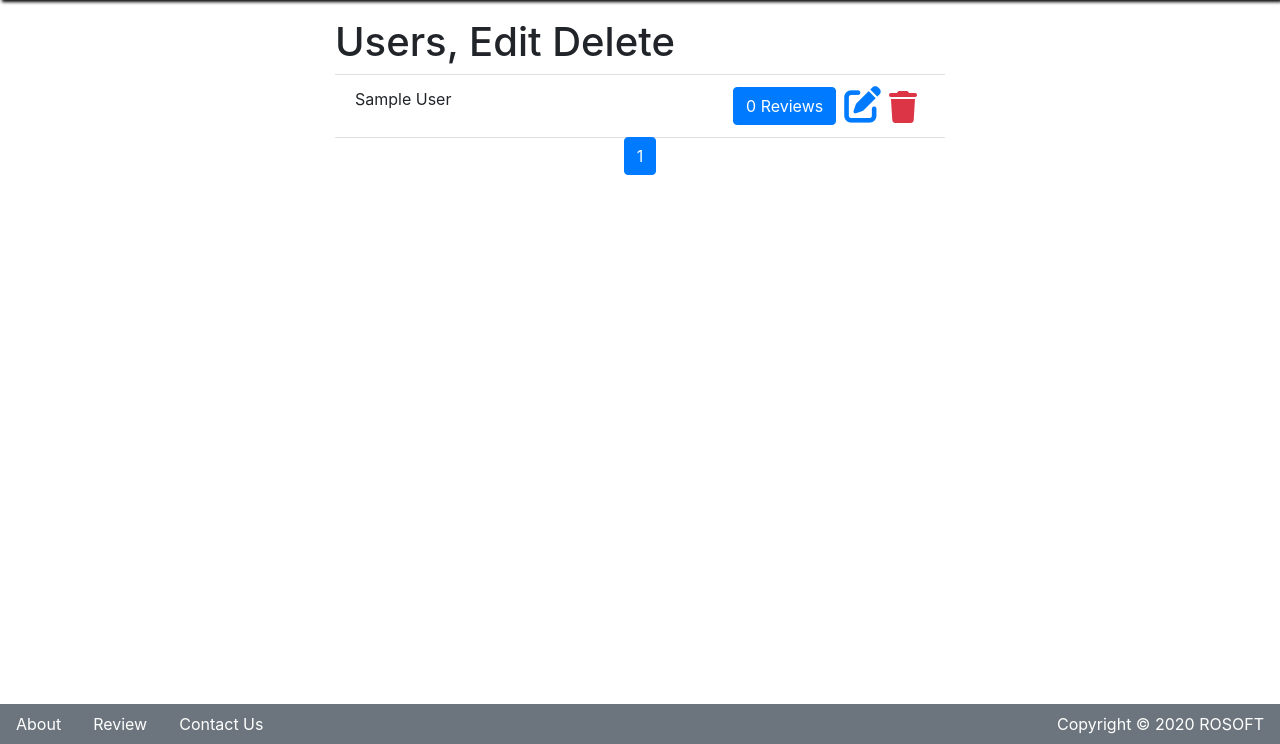
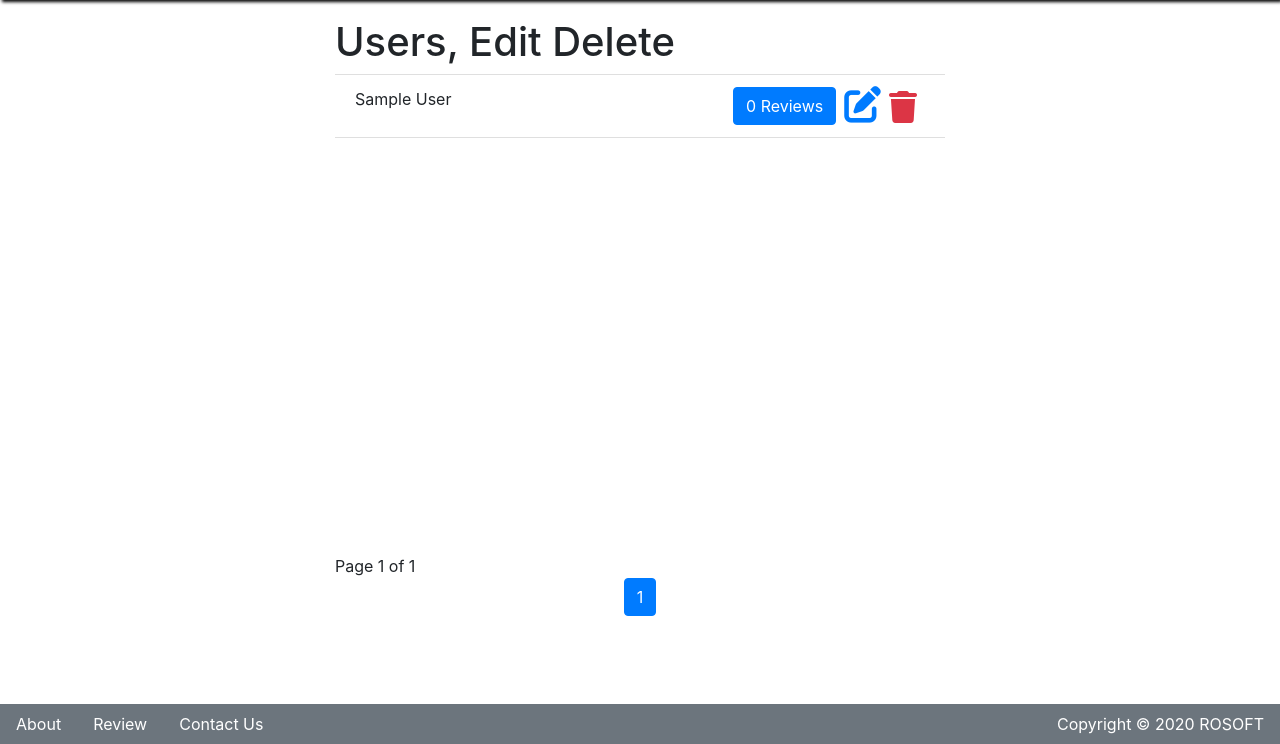
Before and after one commit to alfcomputacion/dj-vue-project, a Django app: page /account/ in a window 1280 px wide. Shown: the part 56-800 px from the top of the page. Run offline with Django 4.2, Linux system fonts and the light colour scheme; the visitor is signed in with stand-in values (Sample User, id 1); data comes from the database, SQL or seed files in the repository; data that the repository does not hold is empty.

Commit message:
pagination with scroll working

```diff
--- a/common/templatetags/common_tags.py
+++ b/common/templatetags/common_tags.py
@@ -9,11 +9,13 @@ register = template.Library()
 def random_review():
     count = Review.objects.count()
     if count > 0:
-        i = random.randint(0, count-1)
-        review = Review.objects.all()[i]
-        return {
-            'review': review
-        }
+        while True:
+            i = random.randint(0, count-1)
+            review = Review.objects.all()[i]
+            if review.featured == True:
+                return {
+                    'review': review
+                }
     else:
         return {
             'review': {
--- a/reviews/models.py
+++ b/reviews/models.py
@@ -8,7 +8,7 @@ class Review(models.Model):
     user = models.ForeignKey(settings.AUTH_USER_MODEL,
                              on_delete=models.CASCADE, related_name='reviews')
     review = models.TextField(max_length=255)
-    featured = models.IntegerField()
+    featured = models.BooleanField()
 
     created = models.DateTimeField(auto_now_add=True)
 
--- a/static/css/main.css
+++ b/static/css/main.css
@@ -4,7 +4,14 @@
     background: rgb(193, 193, 193);
     padding-top: 6rem;
 }
-
+.scroll{
+    margin-top: 0;
+    margin: auto;
+    max-width: 40rem;
+    height: 25rem;
+    overflow-y: scroll;
+    overflow-x: hidden;
+  }
 .divide{
     padding: .5rem;
 }
--- a/templates/_base.html
+++ b/templates/_base.html
@@ -94,7 +94,7 @@
       </nav>
       <div class="divider" style="margin-top: 3.1rem;"></div>
     {% block main %}{% endblock %}
-    <div class="divider" style="margin-bottom: 4rem;"></div>
+    <!-- <div class="divider" style="margin-bottom: 4rem;"></div> -->
 
     <footer class="fixed-bottom bg-secondary text-white row">
       <div class="col">
--- a/templates/users/customuser_list.html
+++ b/templates/users/customuser_list.html
@@ -6,7 +6,8 @@
 <div class="container m-auto pt-4 mt-4 users-list"
     style="max-width: 40rem;">
 <h1>Users, Edit Delete</h1>
-    <ul class="list-group list-group-flush">
+    <ul class="list-group list-group-flush scroll"
+        style="height: 30rem;">
         {% for user in customuser_list %}
         <li class="list-group-item">
 
@@ -28,18 +29,20 @@
                 <div class="collapse border-primary rounded" id="example-{{user.id}}">
                     <div class="card card-body">
                         {{review.review}}
-                        {% if review.featured == 1 %}
+                        {% if review.featured %}
                         <a href="{% url 'reviews:review-update' review.id %}"><i class="fas fa-edit float-right mr-2 mt-1"></i>
                         </a>
-                      <div class="text-muted">
-                          Feature
+                      <div class="text-info">
+                          Featured
                     </div>
 
                         {% else %}
                         <a href="{% url 'reviews:review-update' review.id %}"><i class="fas fa-edit float-right mr-2 mt-1"></i>
                         </a>
                         <div class="text-secondary">
-                            Featured
+                          <strong>
+                              Edit to feature review.
+                          </strong>
                         </div>
                         {% endif %}
                     </div>
@@ -54,6 +57,7 @@
         {% endfor %}
 
     </ul>
+    <span>Page {{page_obj.number}} of {{ page_obj.paginator.num_pages}}</span>
     <nav aria-label="pagination">
         <ul class="pagination justify-content-center">
             {% if page_obj.has_previous %}
--- a/users/views.py
+++ b/users/views.py
@@ -38,4 +38,4 @@ class CustomUserDetail(DetailView):
 
 class CustomUserDelete(DeleteView):
     model = CustomUser
-    success_url = 'users:user-detail'
+    success_url = reverse_lazy('users:users-list')
```
Also changed, not shown: templates/users/customuser_confirm_delete.html (+4 -4 lines), reviews/migrations/0004_alter_review_featured.py (added).
